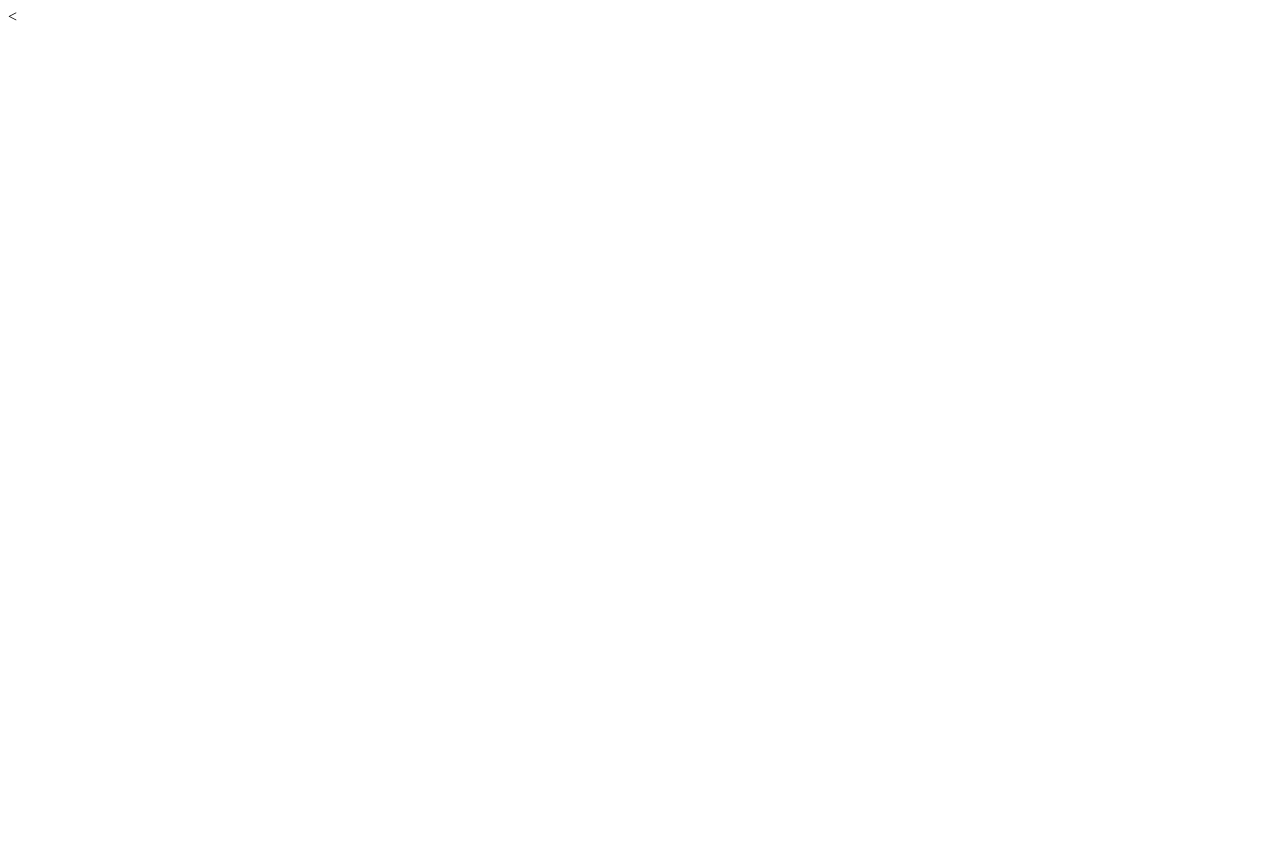
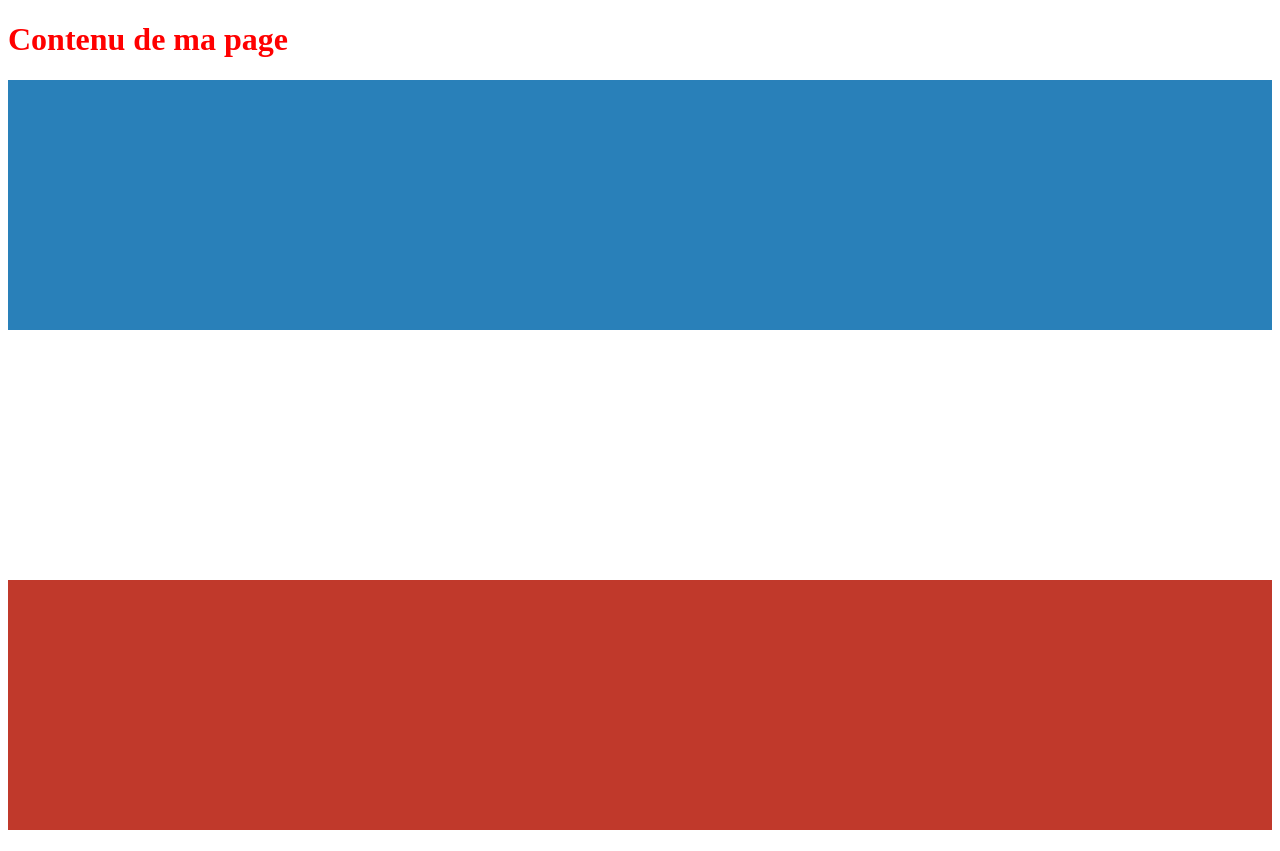
Before and after one commit to viitry/17.10, a plain HTML site: page index.html in a window 1280 px wide. Before the commit the page ends 800 px from the top, so only its background shows below. Drawn offline with Linux system fonts and the light colour scheme.

Commit message:
Ajout
Ajout 3 div + css

```diff
--- a/index.html
+++ b/index.html
@@ -1,11 +1,21 @@
-<<!DOCTYPE html>
+<!DOCTYPE html>
 <html>
     <head>
         <meta charset="utf-8" />
         <title>Titre</title>
+        <meta name"description" content="Ceci est la description de ma page"/>
+        <link rel="stylesheet" href="styles/style.css"/>
     </head>
+    <body>
+      <h1>Contenu de ma page<h1>
+        <div class="blue">
 
-    <body>
+        </div>
+        <div class="white">
 
+        </div>
+        <div class="red">
+
+        </div>
     </body>
 </html>
--- a/styles/style.css
+++ b/styles/style.css
@@ -0,0 +1,15 @@
+*{
+  color: red;
+}
+div{
+  height: 250px;
+}
+.blue{
+  background: #2980b9;
+}
+.white{
+  background: white;
+}
+.red{
+  background: #c0392b;
+}
```
